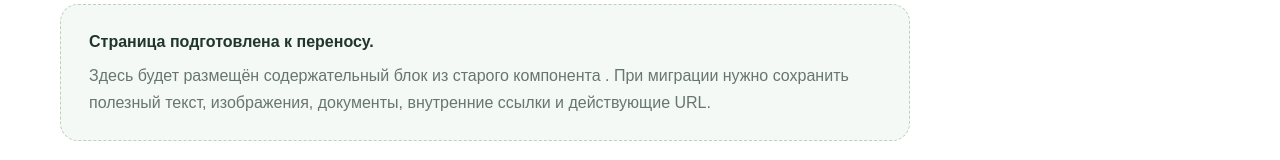
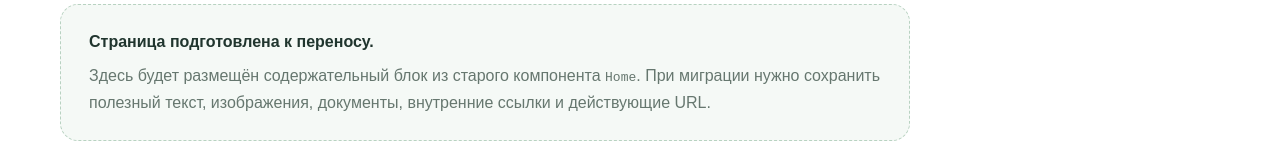
Before and after one commit to Shuman-Olga/aibolit70-ts, a Next.js app: page / in a window 1280 px wide. Shown: the part 499-659 px from the top of the page. Built offline with nearby package versions, Linux system fonts and the light colour scheme.

Commit message:
refactor: use typed route content key

```diff
--- a/src/components/page-content.tsx
+++ b/src/components/page-content.tsx
@@ -8,7 +8,7 @@ export function PageContent({ route }: { route: SiteRoute }) {
       <p className="lead">{route.description}</p>
       <div className="migration-note">
         <strong>Страница подготовлена к переносу.</strong>
-        <p>Здесь будет размещён содержательный блок из старого компонента <code>{route.component}</code>.
+        <p>Здесь будет размещён содержательный блок из старого компонента <code>{route.contentKey}</code>.
           При миграции нужно сохранить полезный текст, изображения, документы, внутренние ссылки и действующие URL.</p>
       </div>
     </article>
```
